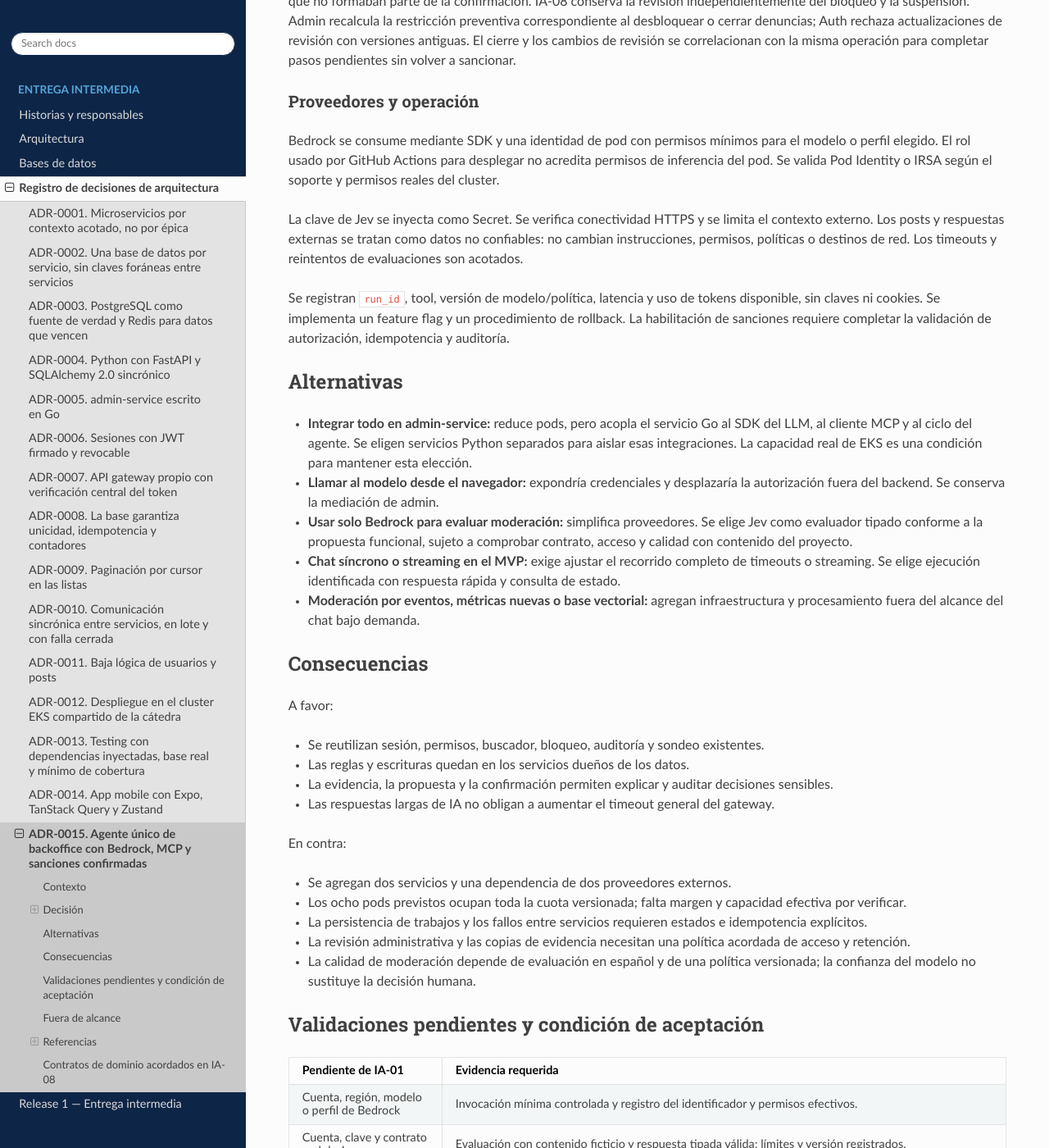
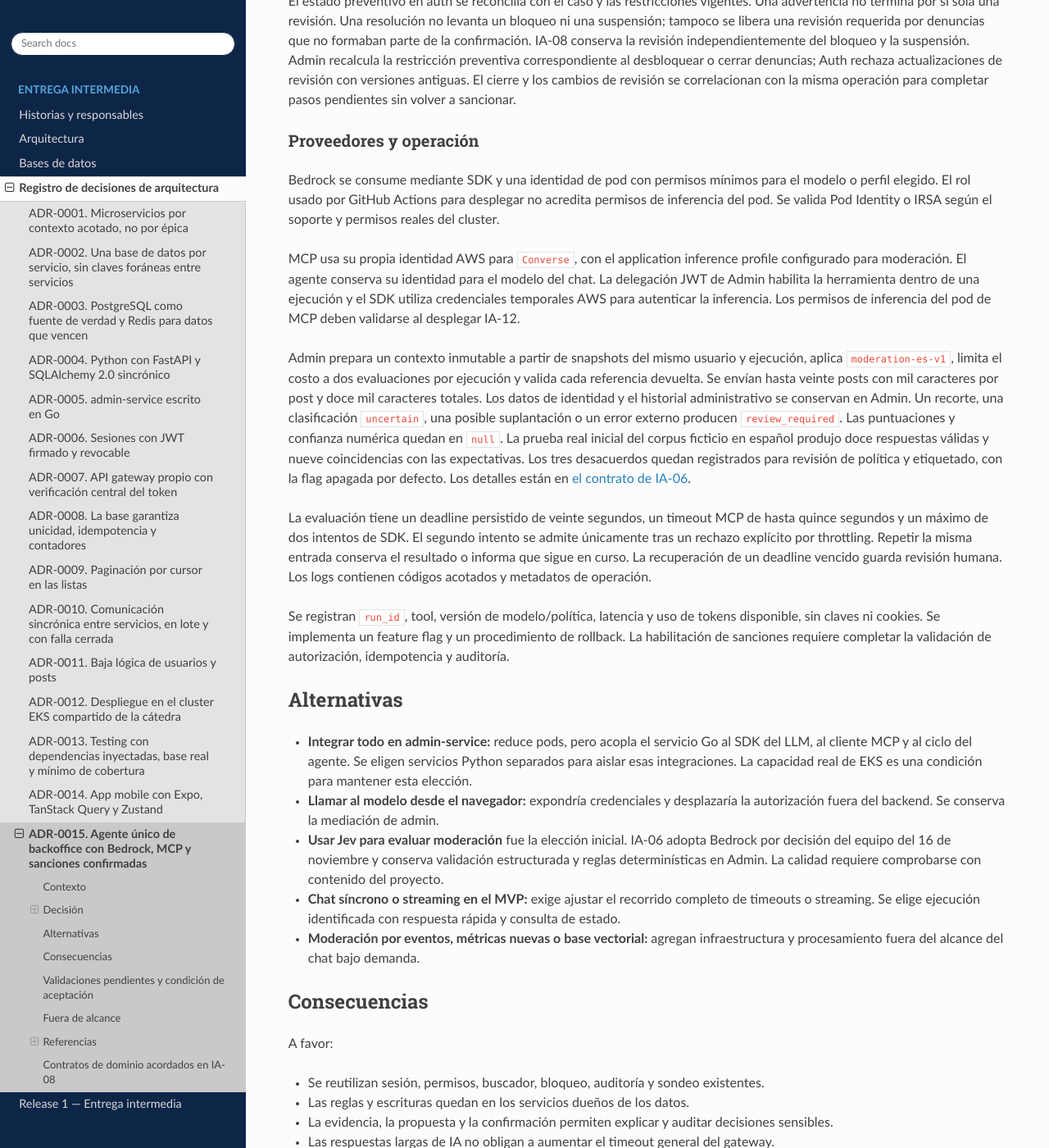
Before and after one commit to tds-g6-2s2026/udesa-x-docs, a Sphinx documentation site: the page built from docs/adr-0015.md, in a window 1280 px wide and 1400 px high, scrolled down 5820 px. Shown: the whole window at 82% size. Built offline with Sphinx 7.4.7 and the Read the Docs theme 3.1.0, drawn with Linux system fonts in a browser that asks for light colours; some of the changed text lies outside the part shown.

Commit message:
docs(ai): adopt Bedrock moderation evaluator for IA-06

```diff
--- a/docs/adr-0015.md
+++ b/docs/adr-0015.md
@@ -10,7 +10,7 @@
 
 El backoffice necesita un asistente para consultar la disponibilidad actual de los servicios, revisar publicaciones y recomendar medidas de moderación. Cada ejecución debe comenzar por un pedido del administrador. Una sanción requiere confirmación humana explícita y verificable por el backend.
 
-La propuesta funcional «Agente único de Backoffice», del 30 de octubre de 2026, plantea Amazon Bedrock como LLM principal y Jev de TypeSafe como evaluador de decisiones estructuradas. Jev se integra como una herramienta del agente.
+La propuesta funcional «Agente único de Backoffice», del 30 de octubre de 2026, plantea Amazon Bedrock como LLM principal y Jev de TypeSafe como evaluador de decisiones estructuradas. El 16 de noviembre de 2026 se acordó implementar IA-06 con Bedrock también como evaluador. La herramienta conserva el identificador público `evaluate_with_jev` para mantener compatibilidad con los clientes y permisos existentes.
 
 La plataforma existente condiciona la solución:
 
@@ -37,7 +37,7 @@ Conservar admin-service en Go y agregar dos servicios Python:
 | Frontend existente del backoffice | Chat, evidencia, progreso y modal de confirmación. |
 | admin-service | Autenticación y autorización, conversaciones, ejecuciones, propuestas, confirmaciones, ejecución directa de sanciones, denuncias y auditoría. |
 | backoffice-agent | LLM principal en Bedrock, cliente MCP y ciclo acotado de herramientas. |
-| udesa-mcp | Servidor MCP sobre HTTP interno, herramientas con contratos tipados y adaptadores hacia APIs existentes y Jev. |
+| udesa-mcp | Servidor MCP sobre HTTP interno, herramientas con contratos tipados y adaptadores hacia APIs existentes y Bedrock para evaluación. |
 | auth-service | Estado de acceso de usuarios, bloqueo, revocación y futura suspensión temporal. |
 | posts-service | Fuente de verdad del contenido de publicaciones. |
 
@@ -47,7 +47,7 @@ Navegador (frontend existente, publicado en S3/CloudFront)
   -> /api/admin/... -> API gateway -> admin-service
                                       -> backoffice-agent -> Amazon Bedrock
                                              -> udesa-mcp -> APIs internas
-                                                         -> TypeSafe Jev (HTTPS)
+                                                         -> Amazon Bedrock (evaluación)
 
 Confirmación y ejecución, incluso después de terminar el chat:
 Navegador -> /api/admin/... -> API gateway -> admin-service
@@ -58,7 +58,7 @@ Navegador -> /api/admin/... -> API gateway -> admin-service
 
 El agente y MCP se despliegan como Deployments con Services ClusterIP, sin Ingress público. El backend administrativo continúa como entrada autorizada para el navegador. Se agregan sus configuraciones y pipelines siguiendo los repositorios existentes.
 
-El segundo recorrido no llama a Bedrock, Jev, agente ni MCP y no requiere un `run_id` activo. Si esos componentes están caídos, una propuesta ya persistida puede confirmarse mientras siga vigente y admin pueda validar la cuenta, la evidencia y el caso. Las dependencias de auth, PostgreSQL y del canal efectivo de advertencia siguen aplicando según la acción.
+Una propuesta ya persistida puede confirmarse mientras siga vigente y admin pueda validar la cuenta, la evidencia y el caso. Esa ejecución depende de Auth, PostgreSQL y del canal efectivo de advertencia según la acción. Su autorización y coordinación pertenecen a Admin.
 
 ### Propiedad de datos
 
@@ -117,7 +117,7 @@ El monitor periódico y sus alertas de la historia #55 continúan separados del
 ### Moderación y confirmación
 
 1. Resolver usuario y obtener publicaciones, antecedentes, denuncias y estado actual de revisión mediante APIs autorizadas.
-2. Guardar evidencia acotada y enviar a Jev solo el contexto necesario y una política versionada.
+2. Guardar evidencia acotada y enviar al evaluador Bedrock solo los textos y referencias necesarios y una política versionada.
 3. Validar respuesta tipada, referencias y restricciones determinísticas. Baja confianza, falta de evidencia o error externo deriva a revisión humana.
 4. Registrar una propuesta inmutable con UUID de usuario, tipo de sanción, duración, motivo, evidencia, política, autor, vencimiento y alcance de resolución de denuncias.
 5. Mostrar en el modal los datos canónicos de esa propuesta, obtenidos del backend.
@@ -148,7 +148,11 @@ El estado preventivo en auth se reconcilia con el caso y las restricciones vigen
 
 Bedrock se consume mediante SDK y una identidad de pod con permisos mínimos para el modelo o perfil elegido. El rol usado por GitHub Actions para desplegar no acredita permisos de inferencia del pod. Se valida Pod Identity o IRSA según el soporte y permisos reales del cluster.
 
-La clave de Jev se inyecta como Secret. Se verifica conectividad HTTPS y se limita el contexto externo. Los posts y respuestas externas se tratan como datos no confiables: no cambian instrucciones, permisos, políticas o destinos de red. Los timeouts y reintentos de evaluaciones son acotados.
+MCP usa su propia identidad AWS para `Converse`, con el application inference profile configurado para moderación. El agente conserva su identidad para el modelo del chat. La delegación JWT de Admin habilita la herramienta dentro de una ejecución y el SDK utiliza credenciales temporales AWS para autenticar la inferencia. Los permisos de inferencia del pod de MCP deben validarse al desplegar IA-12.
+
+Admin prepara un contexto inmutable a partir de snapshots del mismo usuario y ejecución, aplica `moderation-es-v1`, limita el costo a dos evaluaciones por ejecución y valida cada referencia devuelta. Se envían hasta veinte posts con mil caracteres por post y doce mil caracteres totales. Los datos de identidad y el historial administrativo se conservan en Admin. Un recorte, una clasificación `uncertain`, una posible suplantación o un error externo producen `review_required`. Las puntuaciones y confianza numérica quedan en `null`. La prueba real inicial del corpus ficticio en español produjo doce respuestas válidas y nueve coincidencias con las expectativas. Los tres desacuerdos quedan registrados para revisión de política y etiquetado, con la flag apagada por defecto. Los detalles están en [el contrato de IA-06](contratos-ia-backoffice.md).
+
+La evaluación tiene un deadline persistido de veinte segundos, un timeout MCP de hasta quince segundos y un máximo de dos intentos de SDK. El segundo intento se admite únicamente tras un rechazo explícito por throttling. Repetir la misma entrada conserva el resultado o informa que sigue en curso. La recuperación de un deadline vencido guarda revisión humana. Los logs contienen códigos acotados y metadatos de operación.
 
 Se registran `run_id`, tool, versión de modelo/política, latencia y uso de tokens disponible, sin claves ni cookies. Se implementa un feature flag y un procedimiento de rollback. La habilitación de sanciones requiere completar la validación de autorización, idempotencia y auditoría.
 
@@ -156,7 +160,7 @@ Se registran `run_id`, tool, versión de modelo/política, latencia y uso de tok
 
 - **Integrar todo en admin-service:** reduce pods, pero acopla el servicio Go al SDK del LLM, al cliente MCP y al ciclo del agente. Se eligen servicios Python separados para aislar esas integraciones. La capacidad real de EKS es una condición para mantener esta elección.
 - **Llamar al modelo desde el navegador:** expondría credenciales y desplazaría la autorización fuera del backend. Se conserva la mediación de admin.
-- **Usar solo Bedrock para evaluar moderación:** simplifica proveedores. Se elige Jev como evaluador tipado conforme a la propuesta funcional, sujeto a comprobar contrato, acceso y calidad con contenido del proyecto.
+- **Usar Jev para evaluar moderación** fue la elección inicial. IA-06 adopta Bedrock por decisión del equipo del 16 de noviembre y conserva validación estructurada y reglas determinísticas en Admin. La calidad requiere comprobarse con contenido del proyecto.
 - **Chat síncrono o streaming en el MVP:** exige ajustar el recorrido completo de timeouts o streaming. Se elige ejecución identificada con respuesta rápida y consulta de estado.
 - **Moderación por eventos, métricas nuevas o base vectorial:** agregan infraestructura y procesamiento fuera del alcance del chat bajo demanda.
 
@@ -171,7 +175,7 @@ A favor:
 
 En contra:
 
-- Se agregan dos servicios y una dependencia de dos proveedores externos.
+- Se agregan dos servicios y dos funciones de inferencia sobre Bedrock, con límites y permisos propios.
 - Los ocho pods previstos ocupan toda la cuota versionada; falta margen y capacidad efectiva por verificar.
 - La persistencia de trabajos y los fallos entre servicios requieren estados e idempotencia explícitos.
 - La revisión administrativa y las copias de evidencia necesitan una política acordada de acceso y retención.
@@ -182,17 +186,17 @@ En contra:
 | Pendiente de IA-01 | Evidencia requerida |
 |---|---|
 | Cuenta, región, modelo o perfil de Bedrock | Invocación mínima controlada y registro del identificador y permisos efectivos. |
-| Cuenta, clave y contrato real de Jev | Evaluación con contenido ficticio y respuesta tipada válida; límites y versión registrados. |
+| Evaluador Bedrock de IA-06 | Evaluación real del corpus ficticio en español, perfil y política registrados, revisión de desacuerdos y límites. Las pruebas de SDK simulado y el smoke local verifican integración. |
 | Capacidad y conectividad EKS | Cuotas y uso actuales, recursos asignables, número de pods y salida a proveedores. |
 | Identidad entre servicios | Contrato verificable de identidad/delegación, audiences, permisos, vencimiento y rotación; autorización de ejecución fuera del LLM. |
 | Protección de escrituras existentes | Rechazo en auth de llamadas anónimas y de agente/MCP a block/unblock/review/end y futuras sanciones; admisión solo de admin. Denuncias internas solo desde social autorizado. Aislamiento de red probado o limitación documentada. |
-| Ejecución independiente del chat | Propuesta vigente confirmable con agente, MCP, Bedrock y Jev no disponibles; comprobaciones determinísticas, idempotencia y consulta de operación realizadas por admin. |
+| Ejecución independiente del chat | Propuesta vigente confirmable durante una caída de los componentes IA, con comprobaciones determinísticas, idempotencia y consulta de operación realizadas por Admin. |
 | Integración de denuncias | Historial con revisión y denuncias; snapshot versionado, disposición explícita y rechazo de casos desactualizados. Solo se resuelven las denuncias confirmadas y un fallo parcial queda consultable. |
 | Política y RBAC | Roles de lectura/propuesta/confirmación, categorías, umbrales, duraciones, canal de advertencia y reglas de evidencia insuficiente. |
 | Privacidad y retención | Acceso a posts protegidos/eliminados, datos enviados a terceros, cobertura de historial y plazos de conservación. |
 | Contratos y recuperación | Revisión de los esquemas adjuntos, deadlines y consulta/reconciliación de operaciones inciertas. |
 
-En la terminal de trabajo revisada para esta propuesta no hay credenciales AWS utilizables, contexto de kubectl seleccionado ni `TYPESAFE_API_KEY` en el entorno del proceso. Esto no demuestra que falten en otros entornos; las pruebas reales siguen pendientes.
+La revisión original de IA-01 del 2 de noviembre carecía de credenciales AWS utilizables y contexto de kubectl seleccionado. El 16 de noviembre se verificó el perfil AWS local del grupo y se ejecutó el corpus ficticio de IA-06 contra Bedrock. La validación del despliegue y de la identidad del pod corresponde a IA-12.
 
 El equipo aceptó el diseño en la revisión de la PR #2. Las validaciones reales enumeradas arriba siguen pendientes y su registro se mantiene como seguimiento en IA-01; la aceptación del diseño no las da por realizadas. La PR documental no cierra por sí sola el issue #63. Las implementaciones se distribuyen en [IA-02 a IA-13](https://github.com/tds-g6-2s2026/udesa-x-project/issues/62).
 
--- a/docs/contratos-ia-backoffice.md
+++ b/docs/contratos-ia-backoffice.md
@@ -95,7 +95,7 @@ Los antecedentes son evidencia histórica. La autorización de una sanción vuel
 
 ## evaluate_with_jev
 
-**Origen:** adaptador HTTPS a TypeSafe Jev. Se registra la evaluación mediante API de admin.
+MCP ejecuta la evaluación mediante Bedrock Converse. Admin prepara y guarda la evaluación por API. El nombre histórico `evaluate_with_jev` se conserva por compatibilidad, según la decisión de IA-06 del 16 de noviembre de 2026.
 
 **Entrada:** `{ user_id: uuid, post_evidence_ids: uuid[], history_evidence_id: uuid|null, policy_version: string }`.
 
@@ -110,7 +110,27 @@ El backend carga snapshots existentes, comprueba usuario, permisos y ejecución,
 | `score` | Número entre 0 y 1, o `null` si el contrato real no lo entrega. |
 | `confidence` | Número entre 0 y 1, o `null` si no está disponible. |
 
-`outcome` es `no_violation_detected`, `review_required` o `violation_detected`. Describe la evaluación y no autoriza una sanción. El adaptador normaliza la respuesta real de Jev tras la prueba de IA-01, sin inventar campos ni puntuaciones que el proveedor no entregue. Las categorías y umbrales necesitan evaluación con contenido en español. El texto explicativo del agente cita los hallazgos y posts verificables.
+`outcome` admite `no_violation_detected`, `review_required` o `violation_detected`. Es un resultado consultivo que conserva referencias verificadas. `score` y `confidence` se guardan en `null` porque la salida elegida es categórica. La política inicial `moderation-es-v1` define `spam`, `acoso`, `contenido_inapropiado` y `suplantacion`. La ejecución real inicial del corpus ficticio en español produjo doce respuestas válidas y nueve coincidencias con las expectativas, con tres desacuerdos registrados para revisión. La clasificación y los desacuerdos requieren revisión humana.
+
+### Preparación, inferencia y persistencia de IA-06
+
+| Llamada | Parámetros y autorización |
+|---|---|
+| MCP → `POST /internal/ai/runs/{id}/evaluations/prepare` en Admin | Entrada de la tool. JWT `aud=admin-service`, `sub=udesa-mcp`, scope `evaluations:prepare`, ligado a administrador, conversación y ejecución. |
+| MCP → Bedrock `Converse` | Política versionada, lista de `{post_id,text}` y JSON Schema. Credenciales temporales AWS del servicio MCP, región y application inference profile configurados. |
+| MCP → `POST /internal/ai/runs/{id}/evaluations/complete` en Admin | `evaluation_id`, perfil en `model_version`, decisiones, marca de contexto incompleto, error tipado, tokens disponibles, duración e intentos. JWT con `evaluations:complete`. |
+| Navegador → `GET /admin/ai/evaluations/{id}` | Sesión administrativa del propietario. Resultado y metadatos persistidos. El gateway agrega el prefijo `/api`. |
+| Navegador → `GET /admin/ai/runs/{id}/evaluations` | Misma autorización. Lista acotada por ejecución. El polling conserva la expiración de sesión existente. |
+
+Admin exige una ejecución activa y selección humana del usuario, autorización de la tool persistida y snapshots del mismo usuario y ejecución. Admite hasta veinte snapshots de publicaciones y un snapshot opcional de antecedentes como procedencia. El contexto externo incluye hasta veinte posts únicos, mil caracteres por post y doce mil caracteres totales. El historial y los datos administrativos quedan guardados en Admin. Texto vacío, versiones de un mismo post con contenido diferente o recortes se marcan como contexto incompleto. Una muestra sin texto disponible produce `insufficient_evidence`.
+
+El modelo devuelve `{decisions:[{post_id,verdict,categories}],context_incomplete}`. `verdict` admite `clear`, `violation` o `uncertain`. Admin comprueba cobertura exacta, UUIDs únicos y categorías conocidas. `clear` requiere categorías vacías y `violation` requiere al menos una. `uncertain`, suplantación, contexto incompleto y errores del proveedor producen `review_required`. Solo las categorías con `violation` generan hallazgos. Una respuesta inválida se registra como fallo del evaluador y deriva a revisión humana.
+
+Admin persiste la entrada canónica, el contexto, el perfil, deadlines y el resultado inmutable mediante la migración Goose 15. El mismo conjunto de referencias y política dentro de una ejecución produce una única evaluación. Una repetición devuelve el resultado guardado o el estado en curso. Cada ejecución admite dos evaluaciones. Una finalización idéntica devuelve el resultado existente y una finalización diferente produce `409`. El borrado por retención de la conversación elimina estas evaluaciones junto con sus ejecuciones.
+
+El deadline de evaluación es veinte segundos, acotado por el deadline de la ejecución. MCP reserva tres segundos para el callback y limita la espera de inferencia a quince segundos, la salida a 1024 tokens y la concurrencia a dos llamadas por instancia por defecto. El SDK realiza un intento y permite un segundo solo ante `ThrottlingException`. Los timeouts conservan revisión humana. Las tareas SDK que continúan tras el timeout mantienen ocupado su cupo hasta terminar. Admin recupera deadlines vencidos al mantener o consultar las ejecuciones. El agente dispone de hasta treinta segundos para esta tool.
+
+`model_version` identifica el application inference profile configurado. La trazabilidad adicional conserva versión de política, decisiones validadas, error, uso de tokens disponible e intentos. Cero intentos representa ausencia de una invocación confirmada, por ejemplo al vencer la espera mientras el thread del SDK sigue en curso. La medición de calidad se realiza con el corpus y comando de `udesa-mcp/devtools/evaluate_spanish.py`. Los reportes de ese comando deben acompañar la revisión de la política y del perfil.
 
 ## propose_sanction
 
@@ -118,7 +138,7 @@ El backend carga snapshots existentes, comprueba usuario, permisos y ejecución,
 
 **Entrada:** `{ user_id: uuid, sanction_type: string, duration_seconds: integer|null, reason: string, evidence_ids: uuid[], evaluation_id: uuid|null, case_snapshot_id: uuid|null, case_version: integer|null, case_disposition: "keep_open"|"resolve" }`.
 
-`sanction_type` es `warning`, `suspension` o `block`. Una suspensión requiere duración positiva dentro del rango configurado; advertencia y bloqueo usan `null`. Una solicitud humana directa puede no tener evaluación de Jev, pero debe cumplir la política de evidencia y las reglas determinísticas de admin. Falta de evidencia suficiente no habilita la ejecución de una sanción.
+`sanction_type` es `warning`, `suspension` o `block`. Una suspensión requiere duración positiva dentro del rango configurado y las otras acciones usan `null`. Una solicitud humana directa puede tener `evaluation_id=null` y debe cumplir la política de evidencia y las reglas determinísticas de Admin.
 
 **Salida:** `{ proposal_id: uuid, version: integer, user_id: uuid, user_label: string, sanction_type: string, duration_seconds: integer|null, reason: string, evidence_ids: uuid[], evaluation_id: uuid|null, policy_version: string, case_snapshot_id: uuid|null, case_version: integer|null, case_disposition: "keep_open"|"resolve", status: "pending", expires_at: datetime }`.
 
@@ -128,7 +148,7 @@ Un snapshot debe pertenecer al mismo usuario y su alcance se muestra en el modal
 
 ## Confirmación y ejecución administrativa (fuera de MCP)
 
-**Recorrido:** portal -> gateway -> API de admin -> servicio de dominio de admin -> auth cuando corresponde. Agente, MCP, Bedrock y Jev no participan en este recorrido y no reciben sus credenciales.
+El recorrido de ejecución es portal → gateway → API de Admin → servicio de dominio de Admin → Auth cuando corresponde. Admin conserva las credenciales de ejecución y la autorización humana.
 
 **Entrada de confirmación:** `{ proposal_id: uuid, version: integer, case_disposition: "keep_open"|"resolve" }`, con cookie administrativa vigente y CSRF. La disposición debe coincidir con la propuesta canónica, no modifica su alcance; un cambio requiere nueva propuesta. No se exige `run_id` activo.
 
```
Also changed, not shown: other parts of docs/adr-0015.md (+1 -1 lines).
